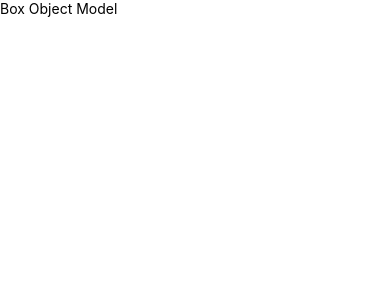
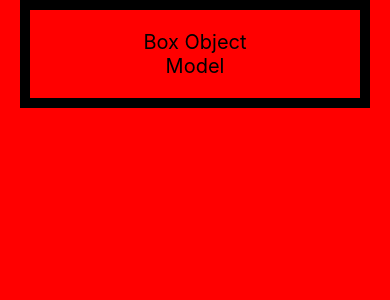
Before and after one commit to Majomon/02-ContadorReactNative, a React Native app: screen / in a window 390 px wide. Shown: the top 300 px of the page. Built offline with nearby package versions, Linux system fonts and the light colour scheme.

Commit message:
Practicando con padding y margin

```diff
--- a/App.tsx
+++ b/App.tsx
@@ -6,7 +6,7 @@
 
 const App = () => {
   return (
-    <SafeAreaView>
+    <SafeAreaView style={{flex: 1}}>
       {/*   <HolaMundoScreen /> */}
       {/*     <ContadorScreen /> */}
       <BoxObjectModelScreen />
--- a/src/screens/BoxObjectModelScreen.tsx
+++ b/src/screens/BoxObjectModelScreen.tsx
@@ -1,10 +1,26 @@
 import React from 'react';
-import {Text, View} from 'react-native';
+import {StyleSheet, Text, View} from 'react-native';
 
 export const BoxObjectModelScreen = () => {
   return (
-    <View>
-      <Text>Box Object Model</Text>
+    <View style={styles.container}>
+      <Text style={styles.title}>Box Object Model</Text>
     </View>
   );
 };
+
+const styles = StyleSheet.create({
+  container: {
+    flex: 1,
+    backgroundColor: 'red',
+  },
+  title: {
+    paddingHorizontal: 100,
+    paddingVertical: 20,
+    marginHorizontal: 20,
+    fontSize: 20,
+    /*   width: 150, */
+    borderWidth: 10,
+    textAlign: 'center',
+  },
+});
```
